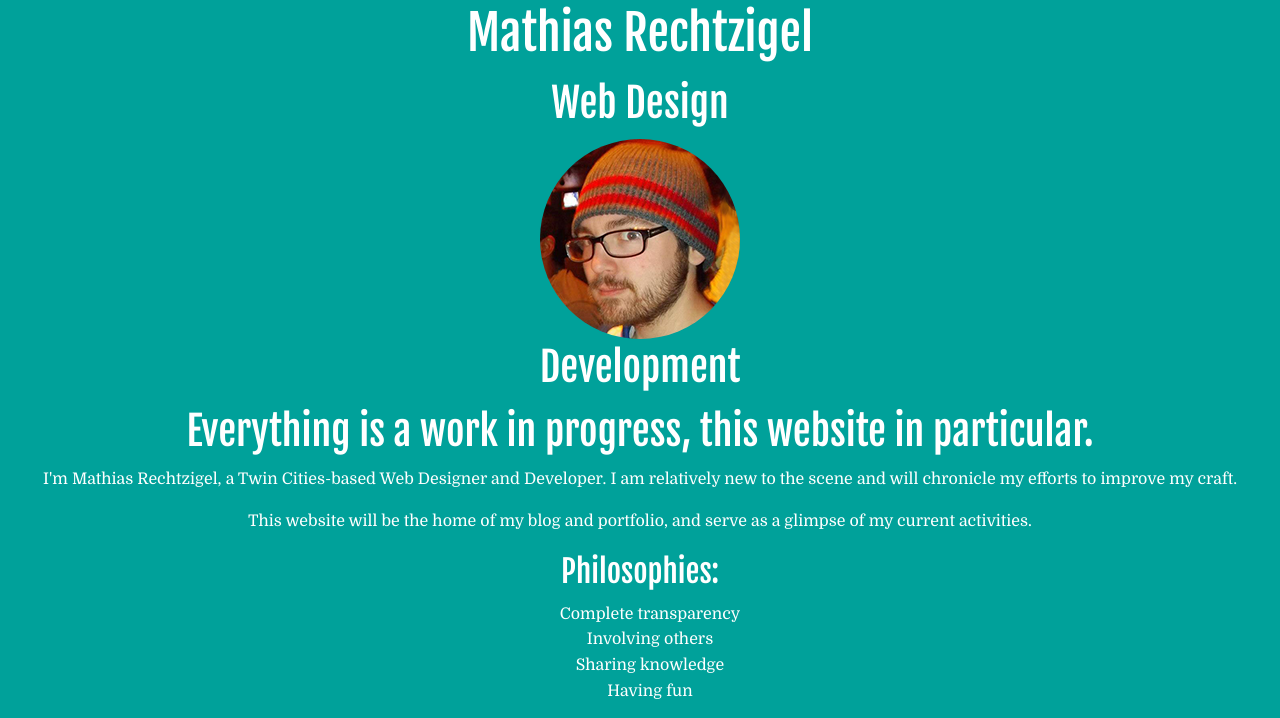
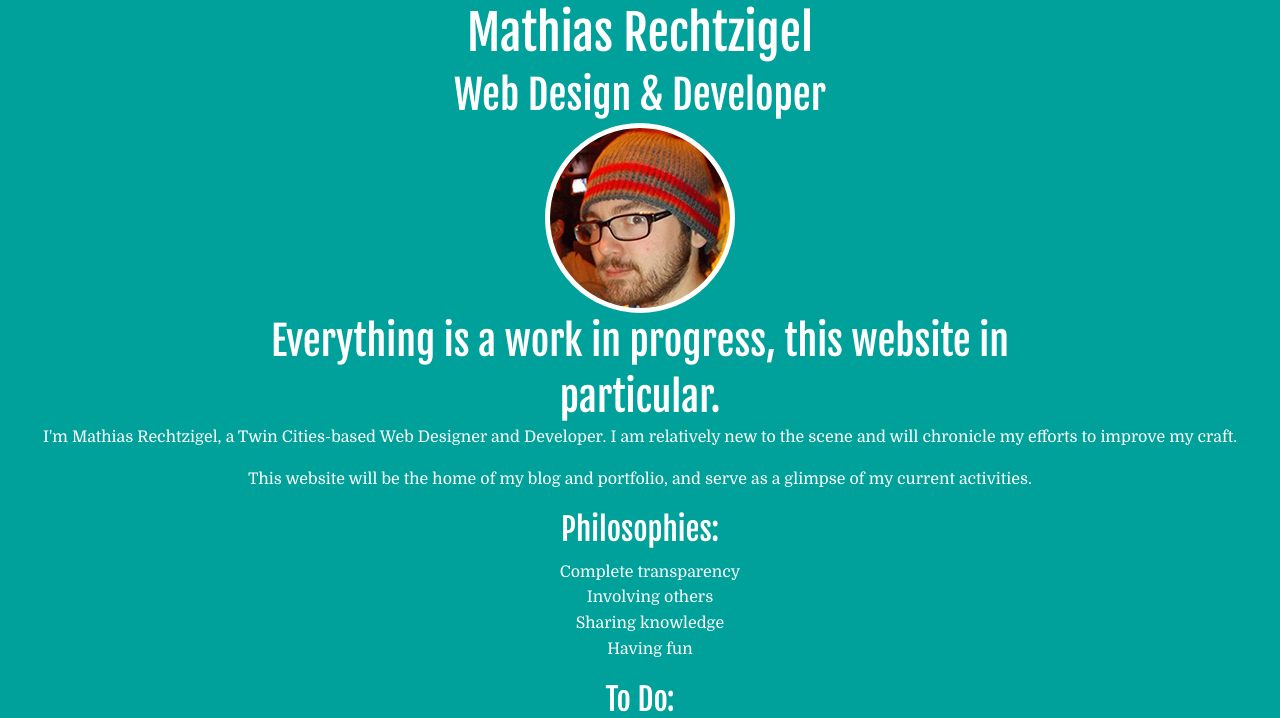
Before and after one commit to MathiasaurusRex/MathiasRechtzigel.com, a PHP site: page / in a window 1280 px wide. Shown: the top 718 px of the page. Run offline with PHP 8.4, Linux system fonts and the light colour scheme; some libraries are stand-ins or nearby versions.

Commit message:
.2
Styling Changes
Moved Web Design / Development above avatar.

```diff
--- a/site/css/styles.css
+++ b/site/css/styles.css
@@ -20,11 +20,42 @@
 #F2E85C = yellow
 #F53D54 = red
 #404040 = black / grey
-#ffffff = white
+#ffffff = white */
 
-Table o' Contents:*/
+/* 12-column responsive grid */
+
+.row {
+    clear: both;
+    max-width: 900px;
+    margin: 0 auto;
+}
+
+[class^="col-"] {
+    float: left;
+    margin: 0 3.84615384615% 0 0;
+    list-style: none;
+    position: relative;
+}
+
+[class^="col-"]:last-child {
+    margin: 0;
+}
+
+.col-1 { width: 4.8076923077% }
+.col-2 { width: 13.4615384615% }
+.col-3 { width: 22.1153846154% }
+.col-4 { width: 30.7692307692% }
+.col-5 { width: 39.4230769231% }
+.col-6 { width: 48.0769230769% }
+.col-7 { width: 56.7307692308% }
+.col-8 { width: 65.3846153846% }
+.col-9 { width: 74.0384615385% }
+.col-10 { width: 82.6923076923% }
+.col-11 { width: 91.3461538462% }
+.col-12 { width: 100%; margin: 0 }
 
 body{background-color:#00A19A;}
+
 /*.siteContainer{
 	width:60em;
 	margin: 0 auto;}
@@ -43,9 +74,12 @@
 .profilePicture{
 	margin:0 auto;
 	background-image: url(../image/avatar.png);
-	width: 200px;
-	height: 200px;
-	border-radius: 100px;}
+	width: 190px;
+	height: 190px;
+	border-radius: 110px;
+	border: 5px solid white;}
+
+.divide{height:1px;width:400px;}
 
 /* Main Copy */
 .copyContainer{text-align: center;}
--- a/site/index.html
+++ b/site/index.html
@@ -14,14 +14,14 @@
     <header></header>
     <div class="siteContainer">
         <div class="mainTagLine">
-            <h1>Mathias Rechtzigel</h1>
-            <h2 class="oneQuart">Web Design</h2>
-            <div id="avatar">
-                <div class="profilePicture"><span></span></div>
+            <h1 class="row">Mathias Rechtzigel</h1>
+            <h2 class="row">Web Design &amp; Developer</h2>
+            <div class="row">
+                <div id="avatar">
+                    <div class="profilePicture"><span></span></div>
+                </div>
             </div>
-            <h2 class="oneQuart">Development</h2>
-
-            <h2>Everything is a work in progress, this website in particular.</h2>
+            <h2 class="row">Everything is a work in progress, this website in particular.</h2>
         </div><!--/mainTagLine-->
 
         <div class="copyContainer">
@@ -50,22 +50,22 @@
             <h2>Connect with me!</h2>
             <ul class="social">
                 <li class="twitter">
-                    <a href="https://twitter.com/MathiasaurusRex">
+                    <a href="https://twitter.com/MathiasaurusRex" target="_blank">
                         <img src="twitter.png"/>
                     </a>
                 </li>
                 <li class="gitHub">
-                    <a href="https://github.com/MathiasaurusRex">
+                    <a href="https://github.com/MathiasaurusRex" target="_blank">
                         <img src="gitHub.png"/>
                     </a>
                 </li>
                 <li class="linkedIn">
-                    <a href="www.linkedin.com/pub/mathias-rechtzigel/19/485/26/">
+                    <a href="www.linkedin.com/pub/mathias-rechtzigel/19/485/26/" target="_blank">
                         <img src="linkedIn.png"/>
                     </a>
                 </li>
                 <li class="faceBook">
-                    <a href="https://www.facebook.com/MathiasaurusRex">
+                    <a href="https://www.facebook.com/MathiasaurusRex" target="_blank">
                         <img src="faceBook.png"/>
                     </a>
                 </li>
```
Also changed, not shown: site/image/avatar.png.
